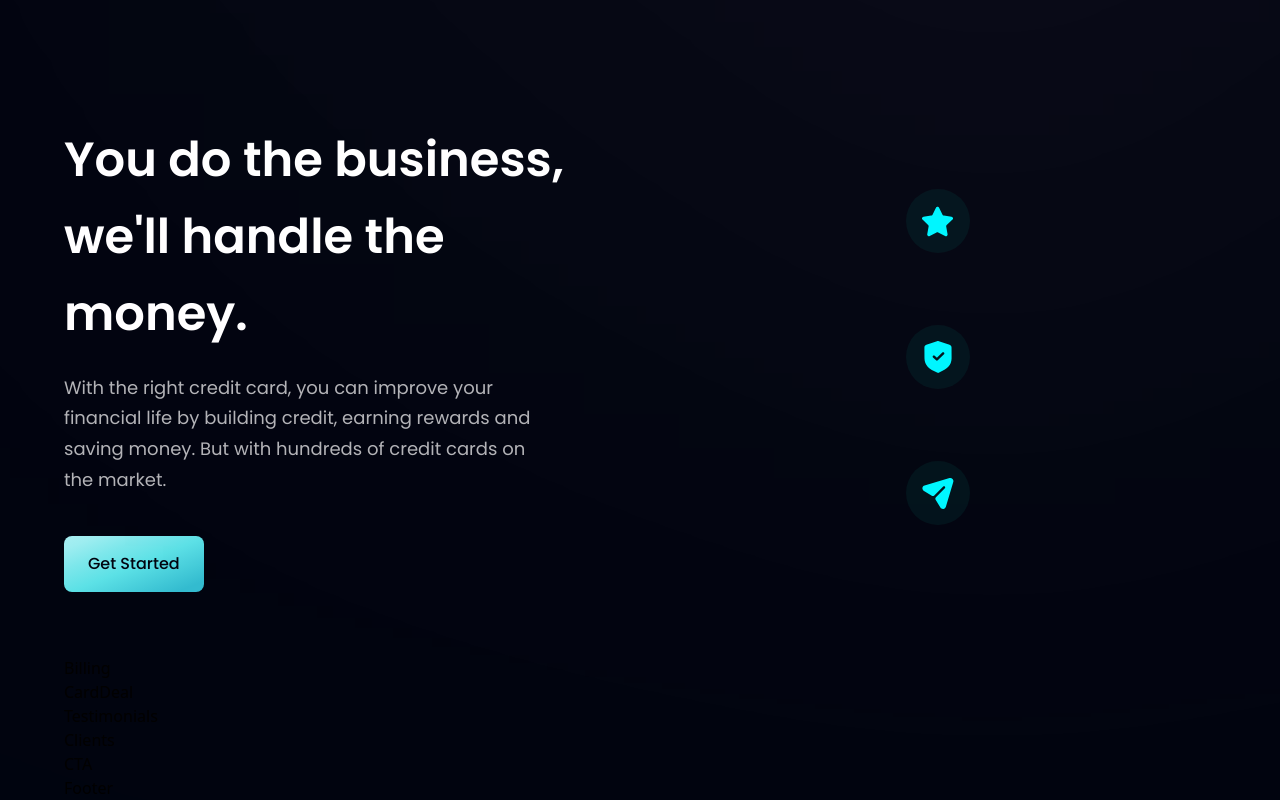
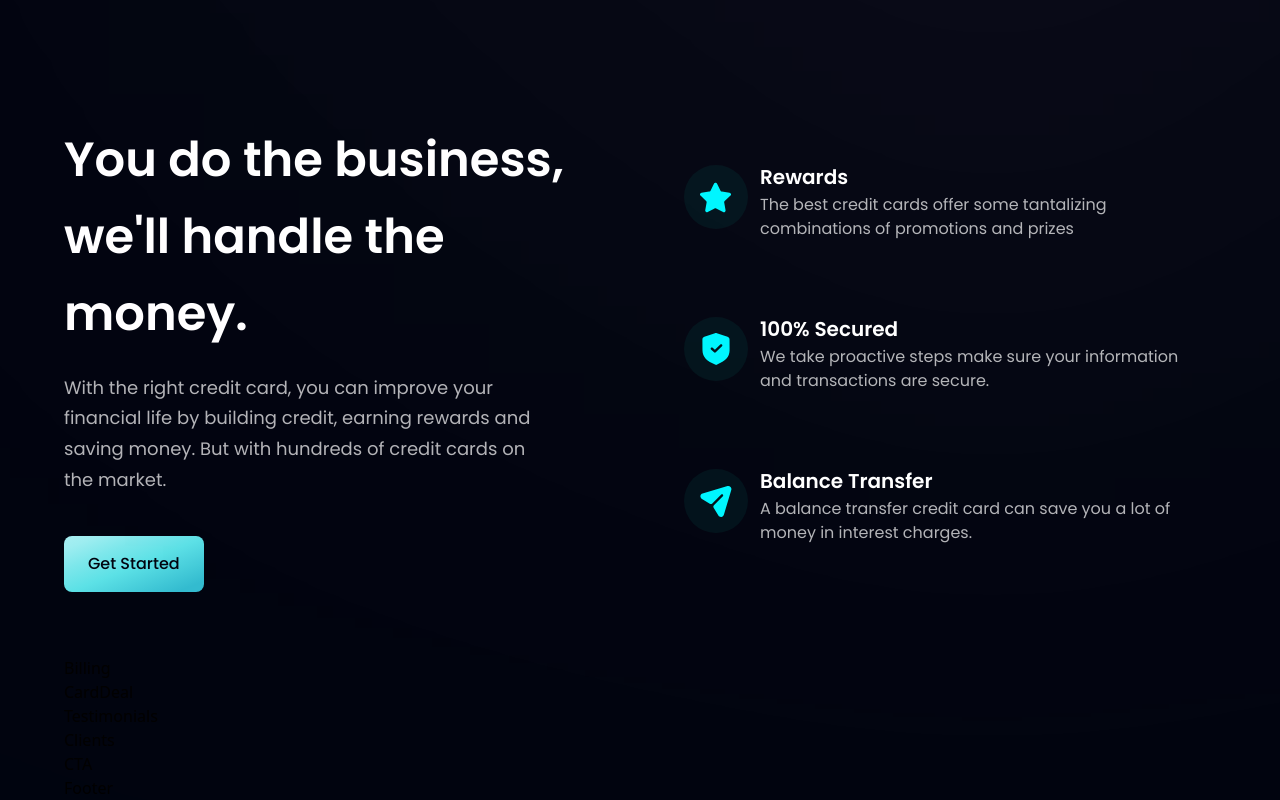
Before and after one commit to spectr-e/bank-app, a React (Vite) app: page / in a window 1280 px wide. Shown: the part 886-1686 px from the top of the page. Built offline with nearby package versions, Linux system fonts and the light colour scheme.

Commit message:
fix(FeatureCard): Add card text design

```diff
--- a/src/components/Business.jsx
+++ b/src/components/Business.jsx
@@ -14,6 +14,16 @@ const FeatureCard = ({ icon, title, content, index }) => (
       className={`w-[64px] h-[64px] rounded-full bg-dimBlue ${styles.flexCenter}`}
     >
       <img src={icon} alt='icon' className='w-[50%] h-[50%] object-contain' />
+    </div>
+
+    {/* text design */}
+    <div className='flex flex-col flex-1 ml-3'>
+      <h4 className='font-poppins font-semibold text-white text-[20px] leading-[24px] mb-1'>
+        {title}
+      </h4>
+      <p className='font-poppins font-normal text-dimWhite text-[16px] leading-[24px] mb-1'>
+        {content}
+      </p>
     </div>
   </div>
 )
```
